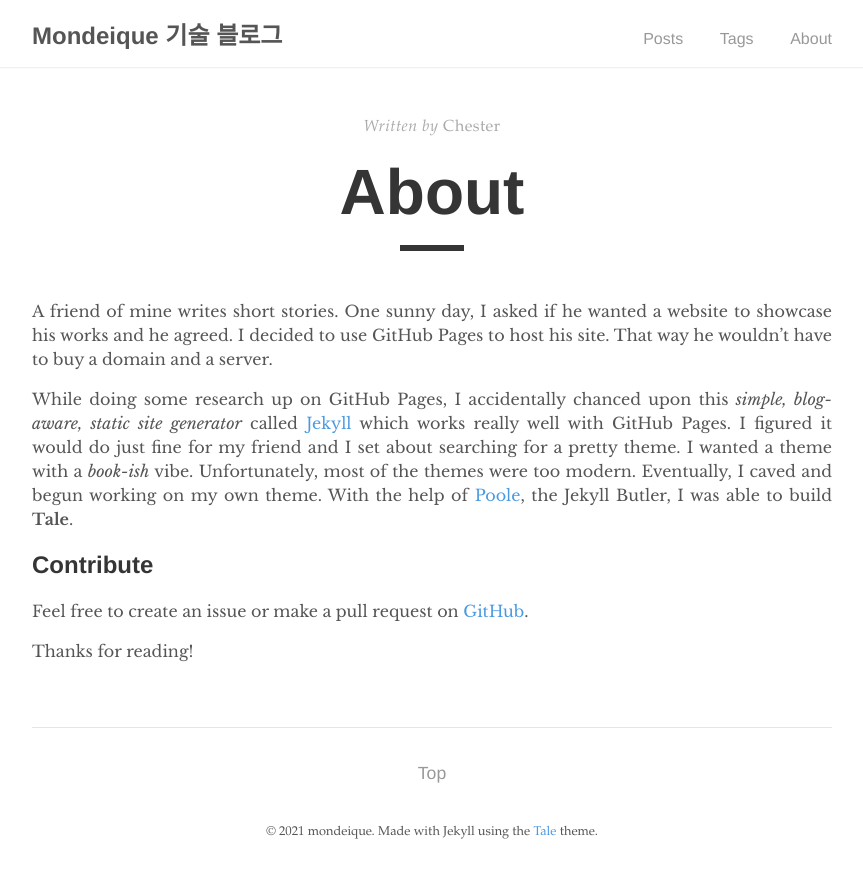
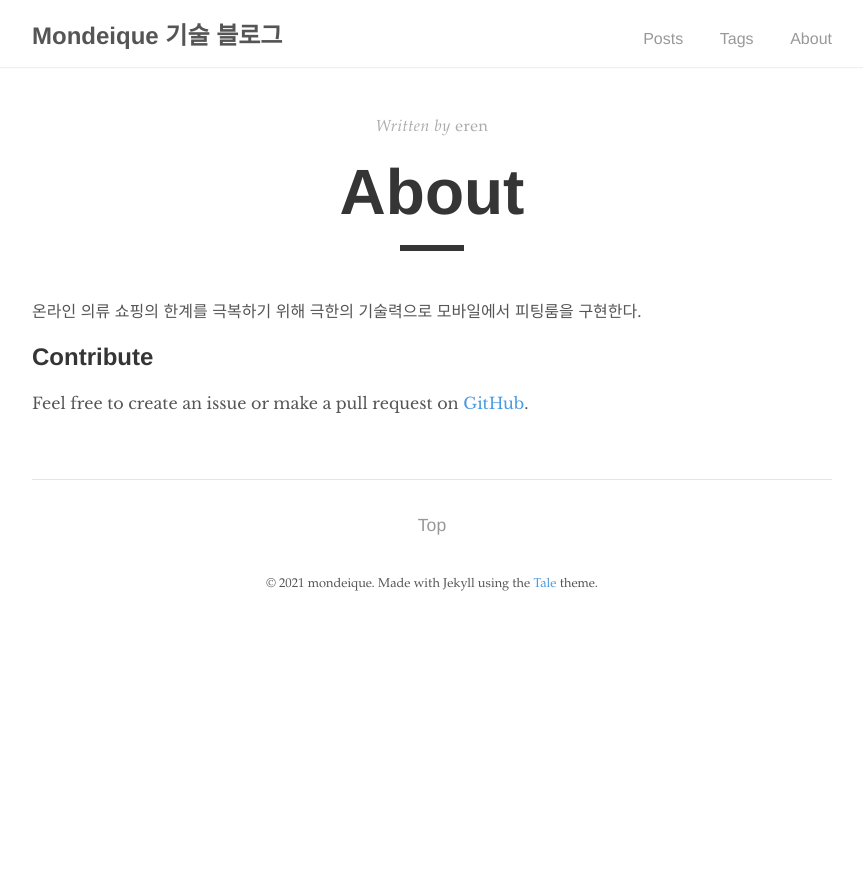
Before and after one commit to mondeique/mondeique.github.io, a Jekyll site: the page built from _pages/about.md, in a window 1280 px wide. Shown: the top 878 px of the page, without its empty margins (208-1071 px from the left). Built offline with Jekyll 4.4.1, drawn with Linux system fonts in a browser that asks for light colours.

Commit message:
[UPDATED] about.md

```diff
--- a/_pages/about.md
+++ b/_pages/about.md
@@ -1,15 +1,11 @@
 ---
 layout: post
 title: "About"
-author: "Chester"
+author: "eren"
 permalink: /about/
 ---
 
-A friend of mine writes short stories. One sunny day, I asked if he wanted a website to showcase his works and he agreed. I decided to use GitHub Pages to host his site. That way he wouldn't have to buy a domain and a server.
-
-While doing some research up on GitHub Pages, I accidentally chanced upon this _simple, blog-aware, static site generator_ called [Jekyll](https://jekyllrb.com/) which works really well with GitHub Pages. I figured it would do just fine for my friend and I set about searching for a pretty theme. I wanted a theme with a _book-ish_ vibe. Unfortunately, most of the themes were too modern. Eventually, I caved and begun working on my own theme. With the help of [Poole](https://github.com/poole/poole), the Jekyll Butler, I was able to build **Tale**.
+온라인 의류 쇼핑의 한계를 극복하기 위해 극한의 기술력으로 모바일에서 피팅룸을 구현한다.
 
 ## Contribute
-Feel free to create an issue or make a pull request on [GitHub](https://github.com/chesterhow/tale).
-
-Thanks for reading!
+Feel free to create an issue or make a pull request on [GitHub](https://github.com/mondeique/mondeique.github.io).
```
